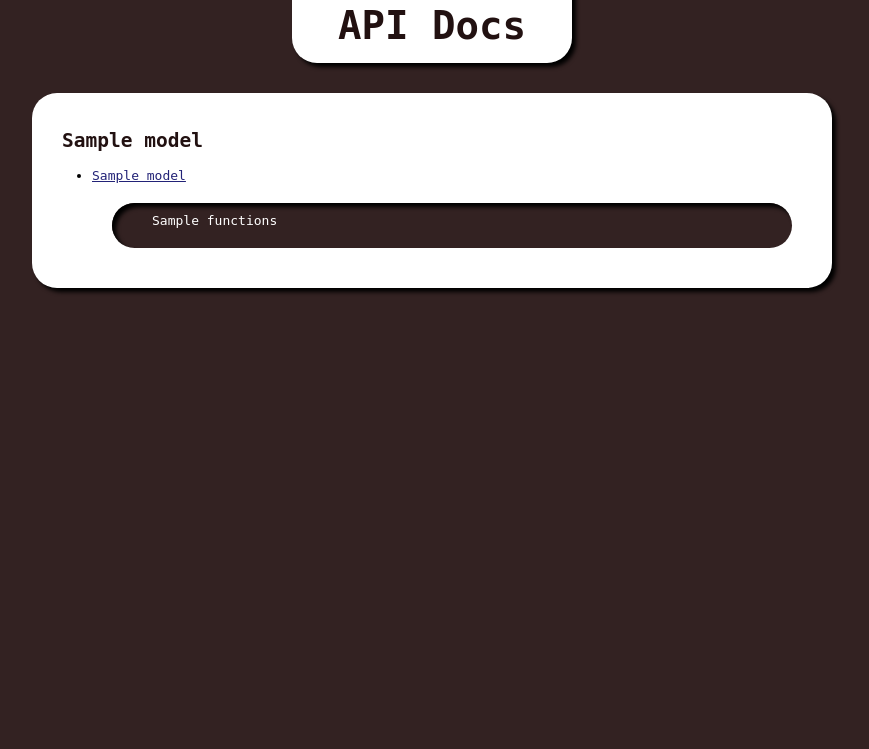
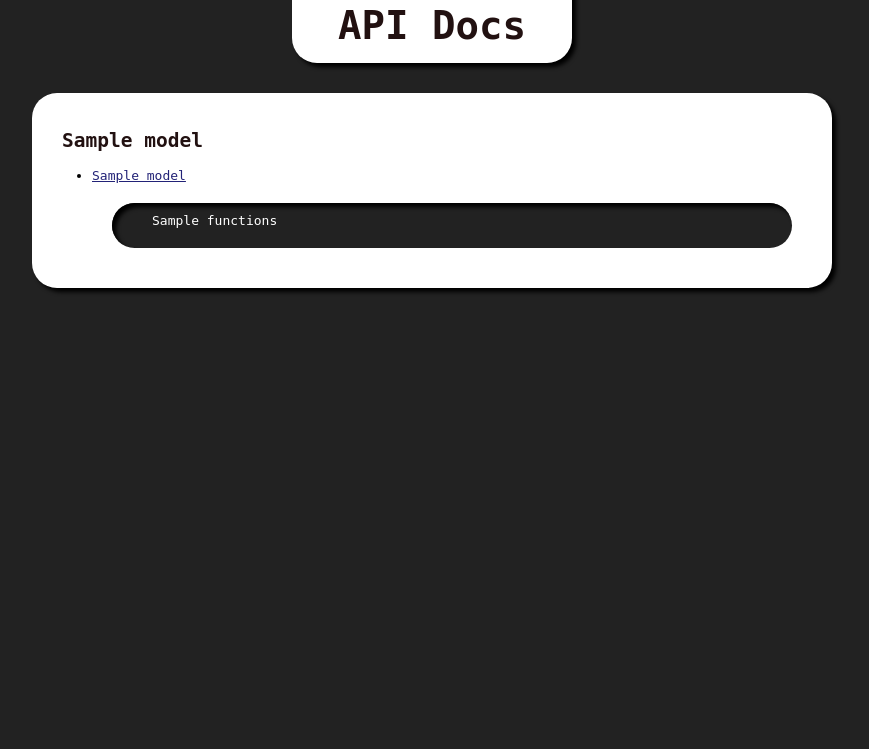
Before and after one commit to chrisgilmerproj/cereal-box, a Django app: template cereal/templates/cereal/docs.html in a window 1280 px wide. Shown: the top 749 px of the page, without its empty margins (208-1077 px from the left). Run offline with Django 3.2, Linux system fonts and the light colour scheme; the template is opened without the code that fills it: most values are stand-ins (such as "Sample title", 1, 10 or a date in 2020); parts of the project's set-up code (start-up, migrations or seed data) failed here and were passed over.

Commit message:
#322 -> #222

```diff
--- a/cereal/templates/cereal/docs.html
+++ b/cereal/templates/cereal/docs.html
@@ -1,7 +1,7 @@
 <html>
 	<head>
 		<style>
-			body, code {background-color:#322;}
+			body, code {background-color:#222;}
 			a {color:#227;}
 			h1 {border-bottom-left-radius:25px; border-bottom-right-radius:25px;
 				font-size:3em; margin:-20px auto -20px; padding:15px;
```
